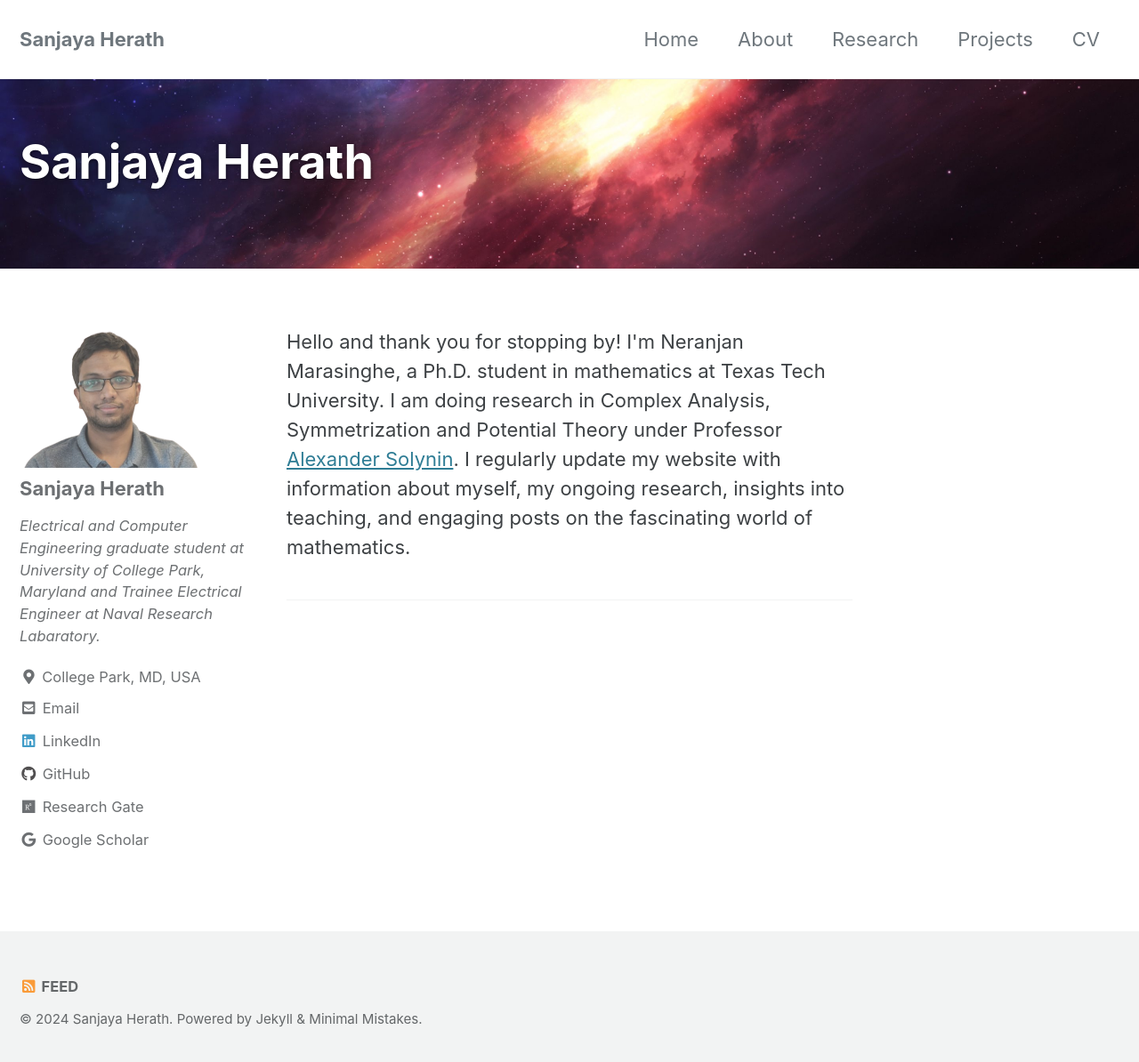
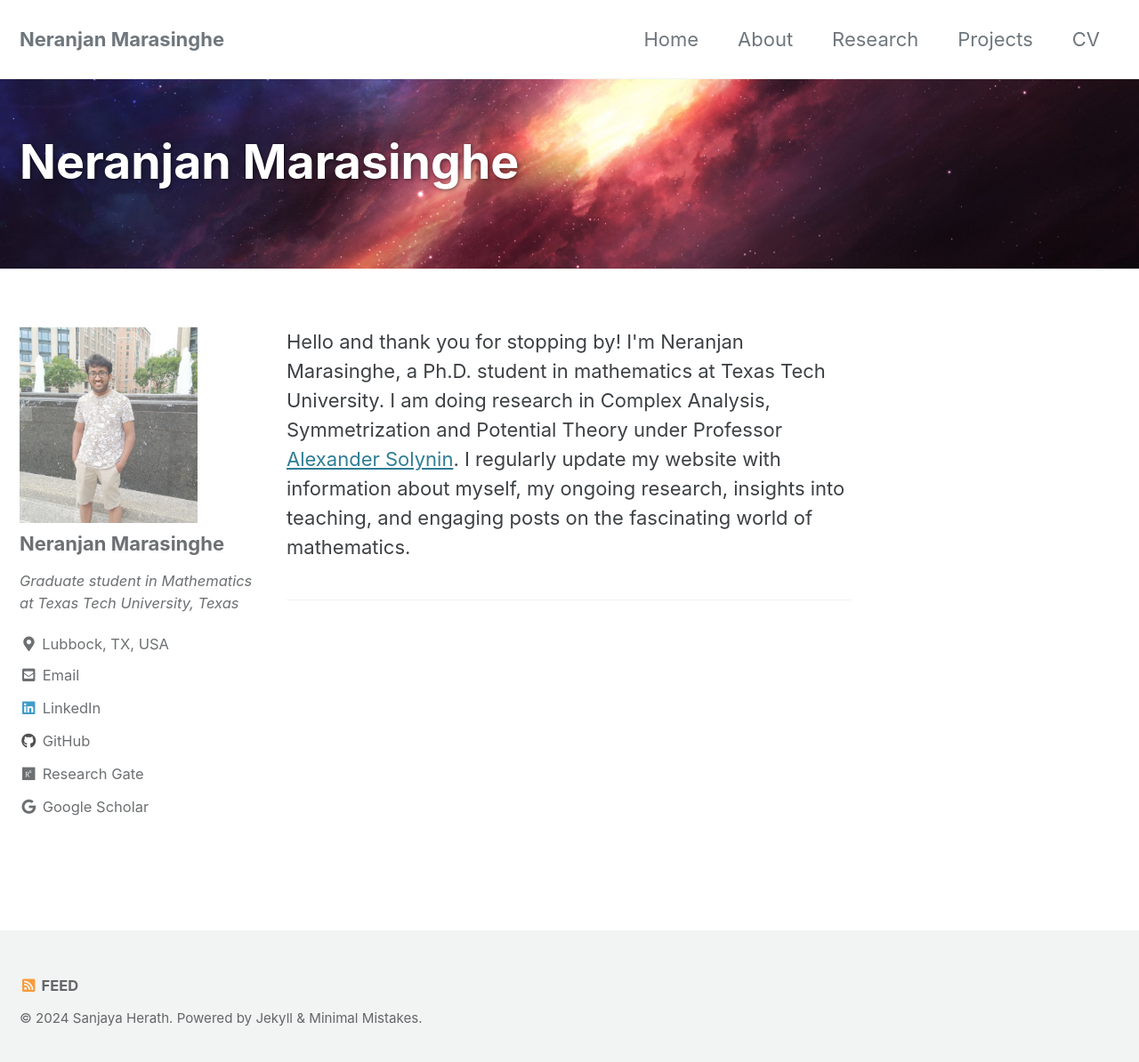
Before and after one commit to Neranjan1994/Neranjan1994.github.io, a Jekyll site: the page built from index.html, in a window 1280 px wide and 1201 px high. Shown: the top 1194 px of the window at 89% size. Built offline with Jekyll 4.4.1, drawn with Linux system fonts in a browser that asks for light colours; cached includes are drawn as plain includes; the list of posts is cut into pages by our own code.

Commit message:
Bio edit

```diff
--- a/_config.yml
+++ b/_config.yml
@@ -16,7 +16,7 @@ minimal_mistakes_skin    : "default" # "air", "aqua", "contrast", "dark", "dirt"
 
 # Site Settings
 locale                   : "en-US"
-title                    : "Sanjaya Herath"
+title                    : "Neranjan Marasinghe"
 title_separator          : "-"
 subtitle                 : # site tagline that appears below site title in masthead
 name                     : "Sanjaya Herath"
@@ -93,15 +93,15 @@ analytics:
 
 # Site Author
 author:
-  name             : "Sanjaya Herath"
-  avatar           : "/assets/images/bio-photo.png"
-  bio              : "Electrical and Computer Engineering graduate student at University of College Park, Maryland and Trainee Electrical Engineer at Naval Research Labaratory."
-  location         : "College Park, MD, USA"
-  email            : #"slh.1995@gmail.com"
+  name             : "Neranjan Marasinghe"
+  avatar           : "/assets/images/bio-photo.jpg"
+  bio              : "Graduate student in Mathematics at Texas Tech University, Texas"
+  location         : "Lubbock, TX, USA"
+  email            : #"udithamm1994@gmail.com"
   links:
     - label: "Email"
       icon: "fas fa-fw fa-envelope-square"
-      url: "mailto:slh.1995@gmail.com"
+      url: "mailto:udithamm1994@gmail.com"
     - label: "Website"
       icon: "fas fa-fw fa-link"
       # url: "https://your-website.com"
```
Also changed, not shown: assets/images/bio-photo.jpg (added), assets/images/bio-photo.png (deleted), 1 other file.
